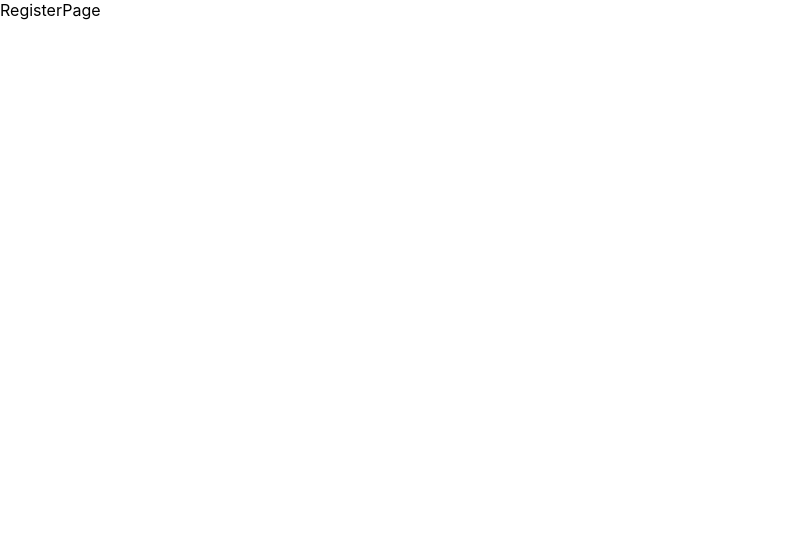
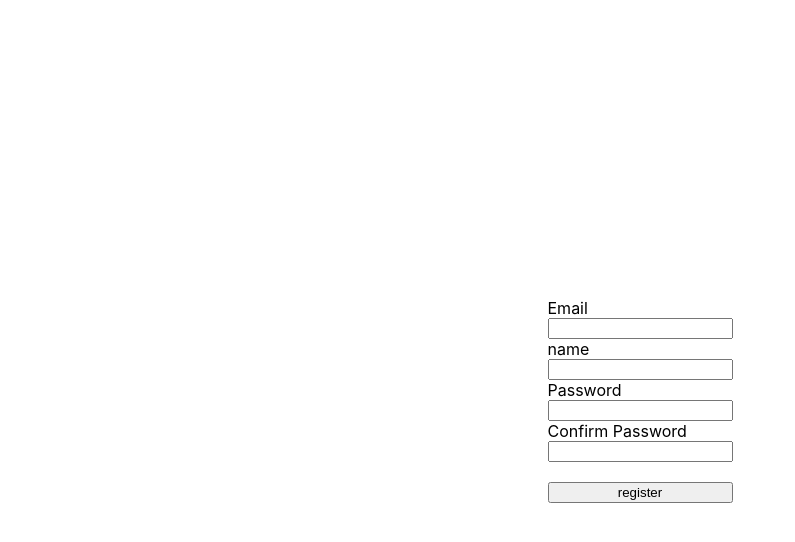
Before and after one commit to kimhelp/react, a React (Create React App) app in the folder client/: page /register in a window 1280 px wide. Shown: the top 542 px of the page, without its empty margins (0-795 px from the left). Built offline with nearby package versions, Linux system fonts and the light colour scheme; no server answers.

Commit message:
회원가입 기능, 로그아웃 기능 구현

```diff
--- a/client/src/_actions/types.js
+++ b/client/src/_actions/types.js
@@ -1 +1,3 @@
 export const LOGIN_USER = "login_user";
+
+export const REGISTER_USER = "register_user";
--- a/client/src/_actions/user_action.js
+++ b/client/src/_actions/user_action.js
@@ -1,12 +1,22 @@
-import Axios from "axios";
+import axios from "axios";
 import { LOGIN_USER } from "./types.js";
 
 export function loginUser(dataTosubmit) {
-  const request = Axios.post("/api/user/login", dataTosubmit).then(
-    (response) => response.data
-  );
+  const request = axios
+    .post("/api/users/login", dataTosubmit)
+    .then((response) => response.data);
   return {
     type: "LOGIN_USER",
     payload: request,
   };
 }
+
+export function registerUser(dataTosubmit) {
+  const request = axios
+    .post("/api/users/register", dataTosubmit)
+    .then((response) => response.data);
+  return {
+    type: "REGISTER_USER",
+    payload: request,
+  };
+}
--- a/client/src/_reducers/user_reducer.js
+++ b/client/src/_reducers/user_reducer.js
@@ -1,10 +1,12 @@
-import { LOGIN_USER } from "../_actions/types";
+import { LOGIN_USER, REGISTER_USER } from "../_actions/types";
 
 export default function (state = {}, action) {
   switch (action.type) {
     case LOGIN_USER:
-      //
       return { ...state, loginSuccess: action.payload };
+      break;
+    case REGISTER_USER:
+      return { ...state, register: action.payload };
       break;
     default:
       return state;
--- a/client/src/components/views/LandingPage/LandingPage.js
+++ b/client/src/components/views/LandingPage/LandingPage.js
@@ -1,12 +1,24 @@
 import React, { useEffect } from "react";
 import axios from "axios";
+// import { response } from "express";
 
-function LandingPage() {
+function LandingPage(props) {
   useEffect(() => {
     axios.get("/api/hello").then((response) => {
       console.log(response);
     });
   }, []);
+
+  const onClickHandler = () => {
+    axios.get("/api/users/logout").then((response) => {
+      // console.log(response.data);
+      if (response.data.success) {
+        props.history.push("/login");
+      } else {
+        alert("로그아웃 실패");
+      }
+    });
+  };
   return (
     <div
       style={{
@@ -17,7 +29,9 @@
         height: "100vh",
       }}
     >
-      시작 페이지
+      <h2>시작 페이지</h2>
+      <br />
+      <button onClick={onClickHandler}>로그아웃</button>
     </div>
   );
 }
--- a/client/src/components/views/LoginPage/LoginPage.js
+++ b/client/src/components/views/LoginPage/LoginPage.js
@@ -1,10 +1,9 @@
 import { Axios } from "axios";
-// import { response } from "express";
 import React, { useState } from "react";
 import { useDispatch } from "react-redux";
 import { loginUser } from "../../../_actions/user_action";
 
-function LoginPage() {
+function LoginPage(props) {
   const dispatch = useDispatch();
 
   const [Email, setEmail] = useState("");
@@ -19,13 +18,19 @@
   };
   const onSubmitHandler = (event) => {
     event.preventDefault();
-    console.log("Email", Email, "PassWord", Password);
+
     let body = {
       email: Email,
       password: Password,
     };
-    //actions
-    dispatch(loginUser());
+
+    dispatch(loginUser(body)).then((response) => {
+      if (response.payload.loginSuccess) {
+        props.history.push("/");
+      } else {
+        alert("Error");
+      }
+    });
   };
   return (
     <div
--- a/client/src/components/views/RegisterPage/RegisterPage.js
+++ b/client/src/components/views/RegisterPage/RegisterPage.js
@@ -1,7 +1,94 @@
-import React from "react";
+import React, { useState } from "react";
+import { useDispatch } from "react-redux";
+import { registerUser } from "../../../_actions/user_action";
+import Axios from "axios";
+import { withRouter } from "react-router-dom";
 
-function RegisterPage() {
-  return <div>RegisterPage</div>;
+function RegisterPage(props) {
+  const dispatch = useDispatch();
+
+  const [Email, setEmail] = useState("");
+  const [Password, setPassword] = useState("");
+  const [Name, setName] = useState("");
+  const [ConfirmPassword, setConfirmPassword] = useState("");
+
+  const onEmailHandler = (event) => {
+    setEmail(event.currentTarget.value);
+  };
+
+  const onNameHandler = (event) => {
+    setName(event.currentTarget.value);
+  };
+
+  const onPasswordHandler = (event) => {
+    setPassword(event.currentTarget.value);
+  };
+
+  const onConfirmPasswordHandler = (event) => {
+    setConfirmPassword(event.currentTarget.value);
+  };
+
+  const onSubmitHandler = (event) => {
+    event.preventDefault();
+
+    if (Password !== ConfirmPassword) {
+      return alert("비밀번호가 다릅니다.");
+    }
+
+    let body = {
+      email: Email,
+      password: Password,
+      name: Name,
+    };
+
+    dispatch(registerUser(body)).then((response) => {
+      if (response.payload.success) {
+        props.history.push("/");
+      } else {
+        alert("회원가입 실패");
+        console.log(response);
+      }
+    });
+  };
+  return (
+    <div
+      style={{
+        display: "flex",
+        justifyContent: "center",
+        alignItems: "center",
+        width: "100%",
+        height: "100vh",
+      }}
+    >
+      <form
+        style={{ display: "flex", flexDirection: "column" }}
+        onSubmit={onSubmitHandler}
+      >
+        <label>Email</label>
+        <input type="email" value={Email} onChange={onEmailHandler}></input>
+
+        <label>name</label>
+        <input type="text" value={Name} onChange={onNameHandler}></input>
+
+        <label>Password</label>
+        <input
+          type="password"
+          value={Password}
+          onChange={onPasswordHandler}
+        ></input>
+
+        <label>Confirm Password</label>
+        <input
+          type="password"
+          value={ConfirmPassword}
+          onChange={onConfirmPasswordHandler}
+        ></input>
+
+        <br />
+        <button>register</button>
+      </form>
+    </div>
+  );
 }
 
 export default RegisterPage;
```
